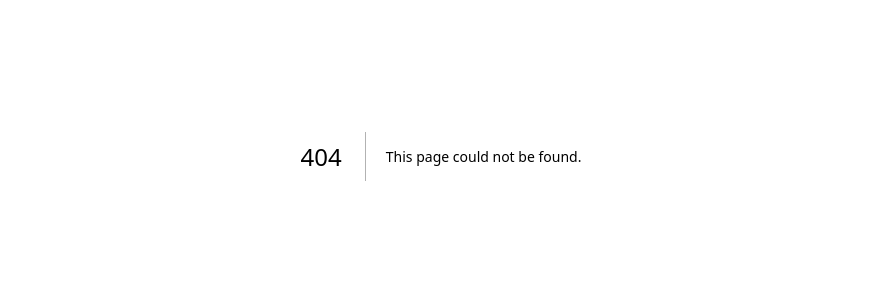
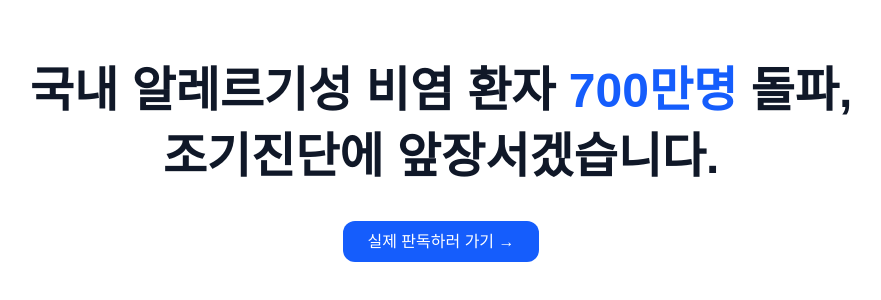
Before and after one commit to syeonu2323-ship-it/promo-site, a Next.js app: page /intro in a window 1280 px wide. Before the commit this address had no page. Shown: the part 244-544 px from the top of the page, without its empty margins (199-1080 px from the left). Built offline with nearby package versions, Linux system fonts and the light colour scheme.

Commit message:
add intro animated page

```diff
--- /dev/null
+++ b/app/intro/page.tsx
@@ -0,0 +1,41 @@
+"use client";
+
+import { useEffect, useState } from "react";
+
+export default function Intro() {
+  const [show, setShow] = useState(false);
+
+  useEffect(() => {
+    const t = setTimeout(() => setShow(true), 200);
+    return () => clearTimeout(t);
+  }, []);
+
+  return (
+    <main className="flex flex-col items-center justify-center min-h-screen bg-white text-gray-900 px-6">
+
+      {/* 두 번째 애니메이션 문구 */}
+      <h1
+        className={`
+          text-3xl md:text-5xl font-bold text-center leading-snug transition-all duration-[1600ms]
+          ${show ? "opacity-100 translate-y-0" : "opacity-0 translate-y-4"}
+        `}
+      >
+        국내 알레르기성 비염 환자{" "}
+        <span className="text-blue-600 font-extrabold">700만명</span> 돌파,
+        <br />
+        조기진단에 앞장서겠습니다.
+      </h1>
+
+      {/* 다음 버튼 */}
+      <div className="mt-10">
+        <a
+          href="/analyze"
+          className="bg-blue-600 text-white px-6 py-3 rounded-xl hover:bg-blue-700 transition"
+        >
+          실제 판독하러 가기 →
+        </a>
+      </div>
+
+    </main>
+  );
+}
--- a/app/page.tsx
+++ b/app/page.tsx
@@ -31,11 +31,12 @@ export default function Home() {
       {/* 버튼 */}
       <div className="flex gap-4">
         <a
-          href="/analyze"
-          className="bg-blue-600 text-white px-6 py-3 rounded-xl hover:bg-blue-700 transition"
-        >
-          바로 시작하기
-        </a>
+  href="/intro"
+  className="bg-blue-600 text-white px-6 py-3 rounded-xl hover:bg-blue-700 transition"
+>
+  바로 시작하기 →
+</a>
+
       </div>
 
     </main>
```
